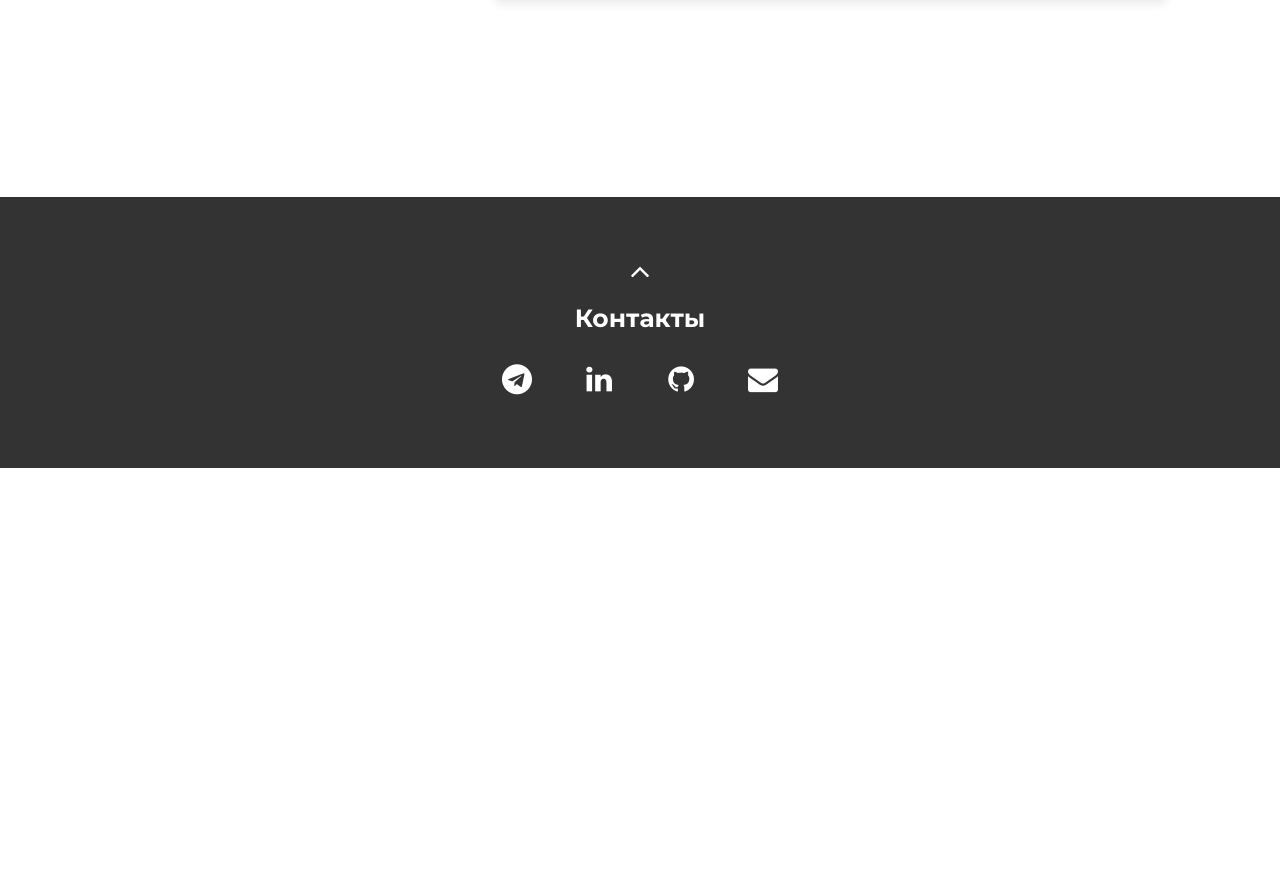
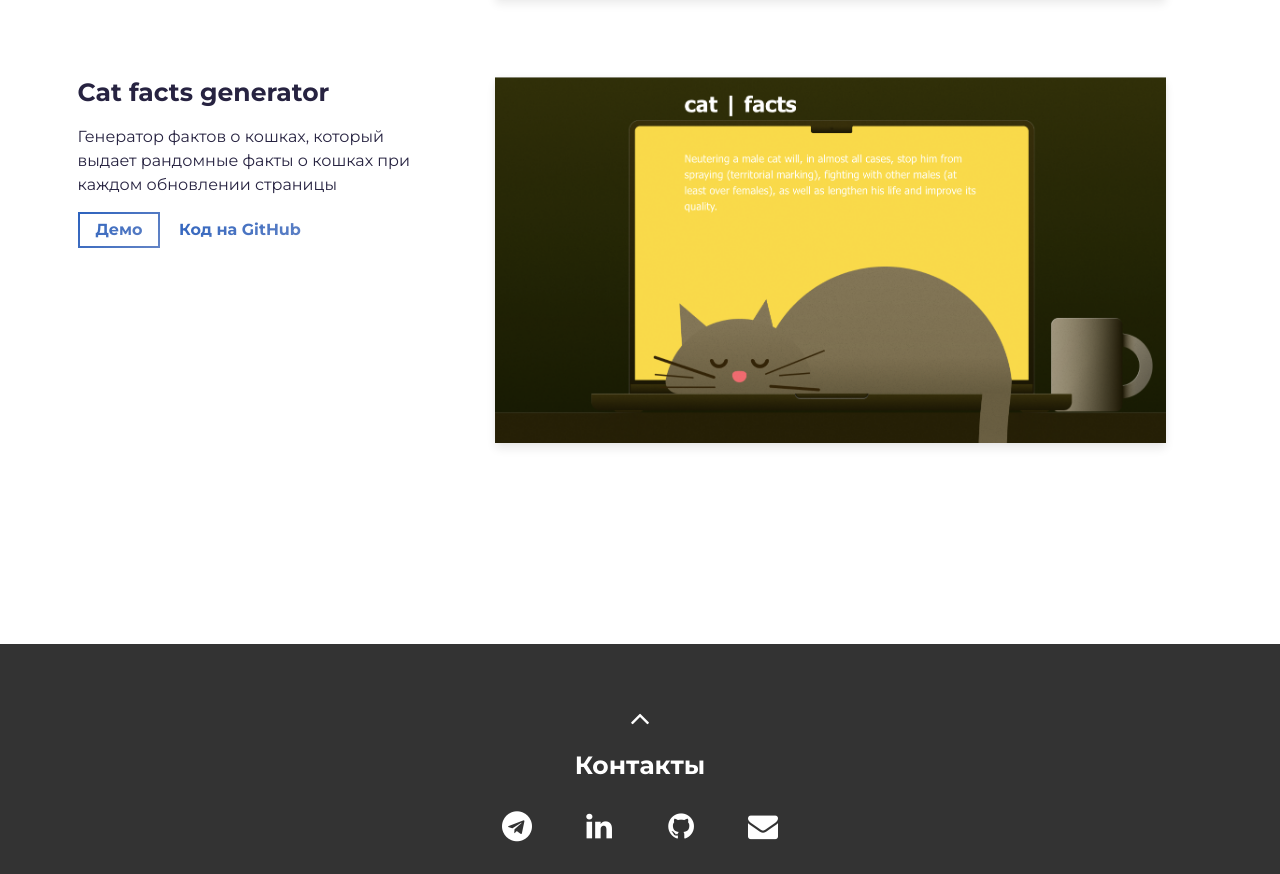
Before and after one commit to AndrewMosh/portfolio, a website built with Parcel: page src/index.html in a window 1280 px wide. Shown: the part 6119-6993 px from the top of the page. Before the commit the page ends 6587 px from the top, so only its background shows below. Built offline with nearby package versions, Linux system fonts and the light colour scheme; files whose address does not match are found by name.

Commit message:
project added

```diff
--- a/src/index.html
+++ b/src/index.html
@@ -759,6 +759,59 @@
               </div>
             </div>
           </div>
+
+          <div class="row">
+            <div class="col-lg-4 col-sm-12">
+              <div class="project-wrapper__text load-hidden">
+                <h3 class="project-wrapper__text-title">Cat facts generator</h3>
+                <div>
+                  <p class="mb-4">
+                    Генератор фактов о кошках, который выдает рандомные факты о
+                    кошках при каждом обновлении страницы
+                  </p>
+                </div>
+                <a
+                  rel="noreferrer"
+                  target="_blank"
+                  class="cta-btn cta-btn--hero"
+                  href="https://andrewmosh.github.io/cat_facts/"
+                >
+                  Демо
+                </a>
+                <a
+                  rel="noreferrer"
+                  target="_blank"
+                  class="cta-btn text-color-main"
+                  href="https://github.com/AndrewMosh/cat_facts"
+                >
+                  Код на GitHub
+                </a>
+              </div>
+            </div>
+            <div class="col-lg-8 col-sm-12">
+              <div class="project-wrapper__image load-hidden">
+                <a
+                  rel="noreferrer"
+                  href="https://andrewmosh.github.io/cat_facts/"
+                  target="_blank"
+                >
+                  <div
+                    data-tilt
+                    data-tilt-max="4"
+                    data-tilt-glare="true"
+                    data-tilt-max-glare="0.5"
+                    class="thumbnail rounded js-tilt"
+                  >
+                    <img
+                      alt="Project Image"
+                      class="img-fluid"
+                      src="./assets/catfact.png"
+                    />
+                  </div>
+                </a>
+              </div>
+            </div>
+          </div>
           <!-- <div class="row">
             <div class="col-lg-4 col-sm-12">
               <div class="project-wrapper__text load-hidden">
```
Also changed, not shown: dist/catfact.a8e99961.png (added), dist/catfact.d635c635.png (added), dist/index.html, src/assets/catfact.png (added), 2 other files.
